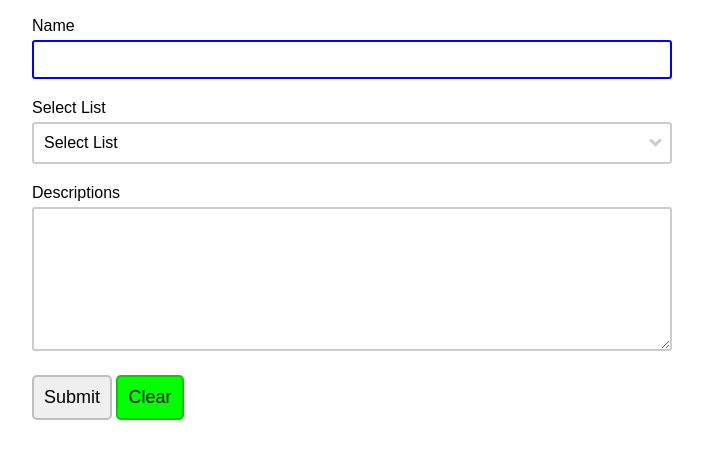
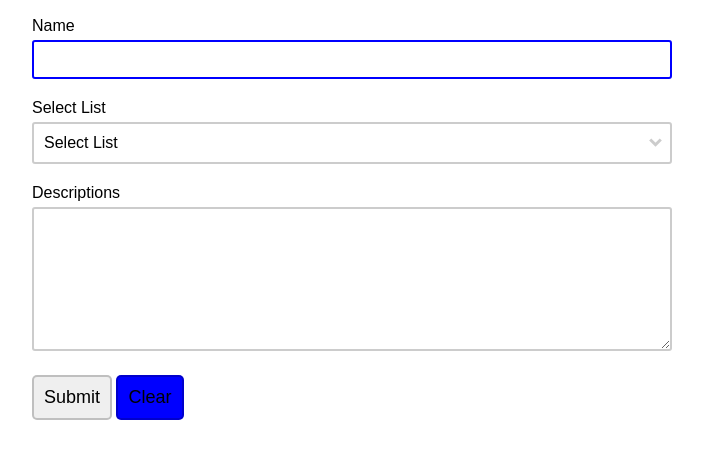
Before and after one commit to shashi2030/feedbackForm, a website: page public/index.html in a window 1280 px wide. Shown: the part 126-584 px from the top of the page, without its empty margins (288-991 px from the left). Drawn offline with Linux system fonts and the light colour scheme.

Commit message:
modified code

```diff
--- a/public/index.html
+++ b/public/index.html
@@ -29,7 +29,7 @@
 			<label>Descriptions</label>
 			<textarea rows="8" id="desc"  class="focusable" ></textarea>
 		</div>
-		<div class="row"><button class="focusable" onclick="submitForm()" >Submit</button> <button class="focusable" style="background:#00ff00">Clear</button></div>
+		<div class="row"><button class="focusable" onclick="submitForm()" >Submit</button> <button class="focusable" style="background:#0000ff">Clear</button></div>
 	</form>
 </div>
 <script src="spatial_navigation.js"></script>
```
